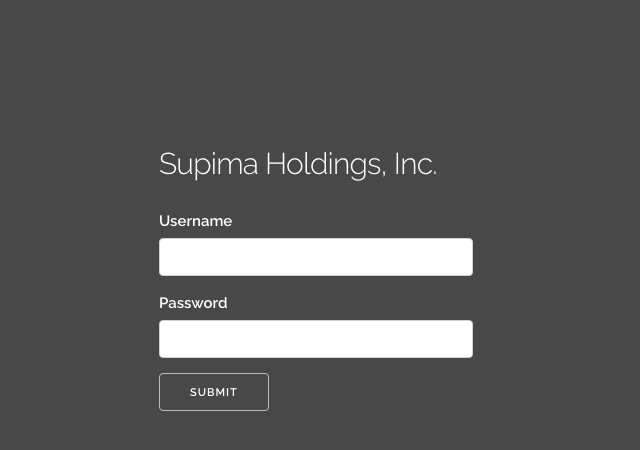
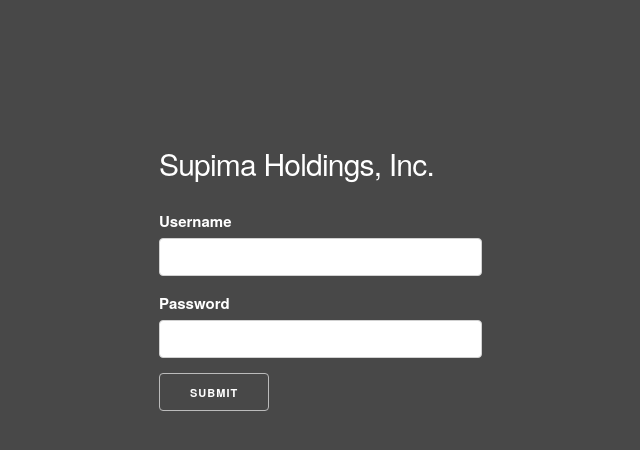
Before and after one commit to supima-itdev/shi_ams, a PHP site: page /Login.php in a window 1280 px wide. Shown: the top 450 px of the page, without its empty margins (1-641 px from the left). Run offline with PHP 8.4, Linux system fonts and the light colour scheme; some libraries are stand-ins or nearby versions; some web fonts are replaced.

Commit message:
10032018 - add login module, update index module, update users module

```diff
--- a/ams/Login.php
+++ b/ams/Login.php
@@ -4,36 +4,29 @@
 <html lang="en">
 <head>
 
-  <!-- Basic Page Needs
-  –––––––––––––––––––––––––––––––––––––––––––––––––– -->
   <meta charset="utf-8">
   <title>AMS</title>
   <meta name="description" content="">
   <meta name="author" content="">
 
-  <!-- Mobile Specific Metas
-  –––––––––––––––––––––––––––––––––––––––––––––––––– -->
   <meta name="viewport" content="width=device-width, initial-scale=1">
 
-  <!-- FONT
-  –––––––––––––––––––––––––––––––––––––––––––––––––– -->
-  <link href="//fonts.googleapis.com/css?family=Raleway:400,300,600" rel="stylesheet" type="text/css">
-
-  <!-- CSS
-  –––––––––––––––––––––––––––––––––––––––––––––––––– -->
   <link rel="stylesheet" href="css/normalize.css">
   <link rel="stylesheet" href="css/skeleton.css">
   <link rel="stylesheet" href="css/custom.css">
+  <link rel="stylesheet" href="css/font.css">
+  <link rel="stylesheet" href="css/jquery-ui.css">
 
-  <!-- Favicon
-  –––––––––––––––––––––––––––––––––––––––––––––––––– -->
-  <!-- <link rel="icon" type="image/png" href="images/favicon.png"> -->
+  <script type="text/javascript" src="js/jquery-3.2.0.js"></script>
+  <script type="text/javascript" src="js/jquery-ui.js"></script>
+  <script type="text/javascript" src="js/jquery.md5.js"></script>
+  <script type="text/javascript" src="js/validation.js"></script>
+  <script type="text/javascript" src="js/login.js"></script>
+
 
 </head>
 <body>
 
-  <!-- Primary Page Layout
-  –––––––––––––––––––––––––––––––––––––––––––––––––– -->
   <div class="container">
     <div class="row">
       <div class="tweleve column" style="margin-top: 15%">
@@ -42,20 +35,21 @@
 
         <br/>
 
-        <div class="label-holder">
+        <div class="div-label">
           <label>Username</label>
         </div>
-        <div class="txt-holder">
+        <div class="div-input">
           <input type="text" id="txtUsername"  size="35">
         </div>
 
-        <div class="label-holder">
+        <div class="div-label">
           <label>Password</label>
         </div>
-        <div class="text-holder">
-          <input type="text" id="txtPassword"  size="35">
+        <div class="div-input">
+          <input type="password" id="txtPassword"  size="35">
         </div>
-        <div class="button-holder">
+
+        <div class="div-button" >
           <input type="button" class="btnSubmit" id="btnSubmit" value="Submit">
         </div>
 
@@ -64,7 +58,5 @@
     </div> <!-- row -->
   </div> <!-- container -->
 
-<!-- End Document
-  –––––––––––––––––––––––––––––––––––––––––––––––––– -->
 </body>
 </html>
--- a/ams/Users.php
+++ b/ams/Users.php
@@ -44,9 +44,11 @@
   	<link rel="stylesheet" href="css/jquery-ui.css">
   	<link rel="stylesheet" href="css/table.css">
 	<link rel="stylesheet" href="css/dialog.css">
+	<link rel="stylesheet" href="css/font.css">
 
   	<script type="text/javascript" src="js/jquery-3.2.0.js"></script>
   	<script type="text/javascript" src="js/jquery-ui.js"></script>
+  	<script type="text/javascript" src="js/jquery.md5.js"></script>
   	<script type="text/javascript" src="js/validation.js"></script>
  	<script type="text/javascript" src="js/users.js"></script>
 
--- /dev/null
+++ b/ams/css/font.css
@@ -0,0 +1,48 @@
+/* latin-ext */
+@font-face {
+  font-family: 'Raleway';
+  font-style: normal;
+  font-weight: 300;
+  src: local('Raleway Light'), local('Raleway-Light'), url(http://fonts.gstatic.com/s/raleway/v12/1Ptrg8zYS_SKggPNwIYqWqhPAMif.woff2) format('woff2');
+  unicode-range: U+0100-024F, U+0259, U+1E00-1EFF, U+2020, U+20A0-20AB, U+20AD-20CF, U+2113, U+2C60-2C7F, U+A720-A7FF;
+}
+/* latin */
+@font-face {
+  font-family: 'Raleway';
+  font-style: normal;
+  font-weight: 300;
+  src: local('Raleway Light'), local('Raleway-Light'), url(http://fonts.gstatic.com/s/raleway/v12/1Ptrg8zYS_SKggPNwIYqWqZPAA.woff2) format('woff2');
+  unicode-range: U+0000-00FF, U+0131, U+0152-0153, U+02BB-02BC, U+02C6, U+02DA, U+02DC, U+2000-206F, U+2074, U+20AC, U+2122, U+2191, U+2193, U+2212, U+2215, U+FEFF, U+FFFD;
+}
+/* latin-ext */
+@font-face {
+  font-family: 'Raleway';
+  font-style: normal;
+  font-weight: 400;
+  src: local('Raleway'), local('Raleway-Regular'), url(http://fonts.gstatic.com/s/raleway/v12/1Ptug8zYS_SKggPNyCMIT5lu.woff2) format('woff2');
+  unicode-range: U+0100-024F, U+0259, U+1E00-1EFF, U+2020, U+20A0-20AB, U+20AD-20CF, U+2113, U+2C60-2C7F, U+A720-A7FF;
+}
+/* latin */
+@font-face {
+  font-family: 'Raleway';
+  font-style: normal;
+  font-weight: 400;
+  src: local('Raleway'), local('Raleway-Regular'), url(http://fonts.gstatic.com/s/raleway/v12/1Ptug8zYS_SKggPNyC0ITw.woff2) format('woff2');
+  unicode-range: U+0000-00FF, U+0131, U+0152-0153, U+02BB-02BC, U+02C6, U+02DA, U+02DC, U+2000-206F, U+2074, U+20AC, U+2122, U+2191, U+2193, U+2212, U+2215, U+FEFF, U+FFFD;
+}
+/* latin-ext */
+@font-face {
+  font-family: 'Raleway';
+  font-style: normal;
+  font-weight: 600;
+  src: local('Raleway SemiBold'), local('Raleway-SemiBold'), url(http://fonts.gstatic.com/s/raleway/v12/1Ptrg8zYS_SKggPNwPIsWqhPAMif.woff2) format('woff2');
+  unicode-range: U+0100-024F, U+0259, U+1E00-1EFF, U+2020, U+20A0-20AB, U+20AD-20CF, U+2113, U+2C60-2C7F, U+A720-A7FF;
+}
+/* latin */
+@font-face {
+  font-family: 'Raleway';
+  font-style: normal;
+  font-weight: 600;
+  src: local('Raleway SemiBold'), local('Raleway-SemiBold'), url(http://fonts.gstatic.com/s/raleway/v12/1Ptrg8zYS_SKggPNwPIsWqZPAA.woff2) format('woff2');
+  unicode-range: U+0000-00FF, U+0131, U+0152-0153, U+02BB-02BC, U+02C6, U+02DA, U+02DC, U+2000-206F, U+2074, U+20AC, U+2122, U+2191, U+2193, U+2212, U+2215, U+FEFF, U+FFFD;
+}
--- a/ams/css/skeleton.css
+++ b/ams/css/skeleton.css
@@ -274,7 +274,9 @@ select {
   border: 1px solid #D1D1D1;
   border-radius: 4px;
   box-shadow: none;
-  box-sizing: border-box; }
+  box-sizing: border-box;
+  color: #000;
+}
 /* Removes awkward default styles on some inputs for iOS */
 input[type="email"],
 input[type="number"],
```
Also changed, not shown: ams/Index.php (+14 -22 lines), ams/LoginAction.php (added, +21 -0 lines), ams/includes/login_class.php (added, +51 -0 lines), ams/js/login.js (added, +70 -0 lines), ams/js/users.js (+10 -3 lines), ams/js/jquery.md5.js (added), 1 other file.
